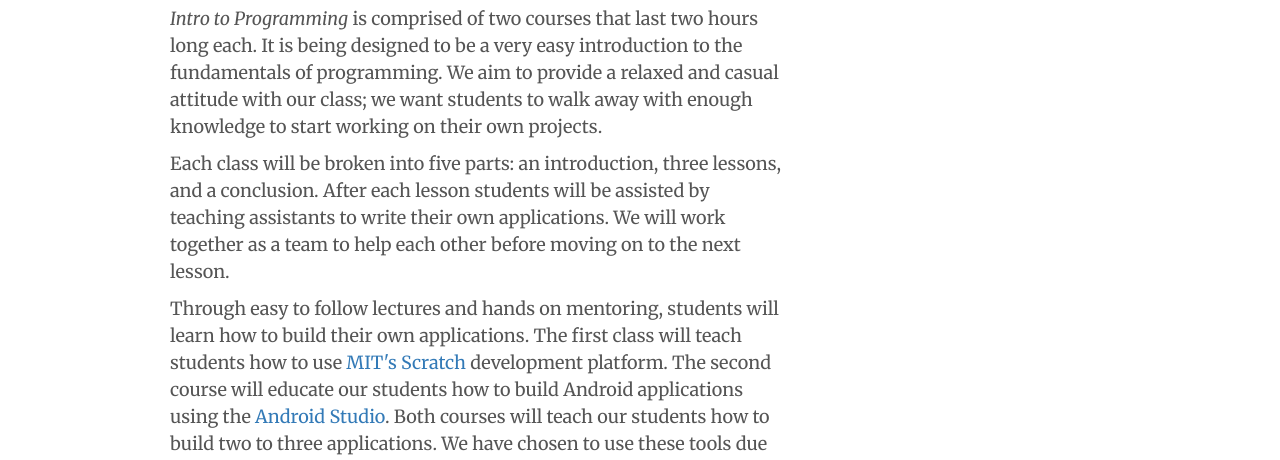
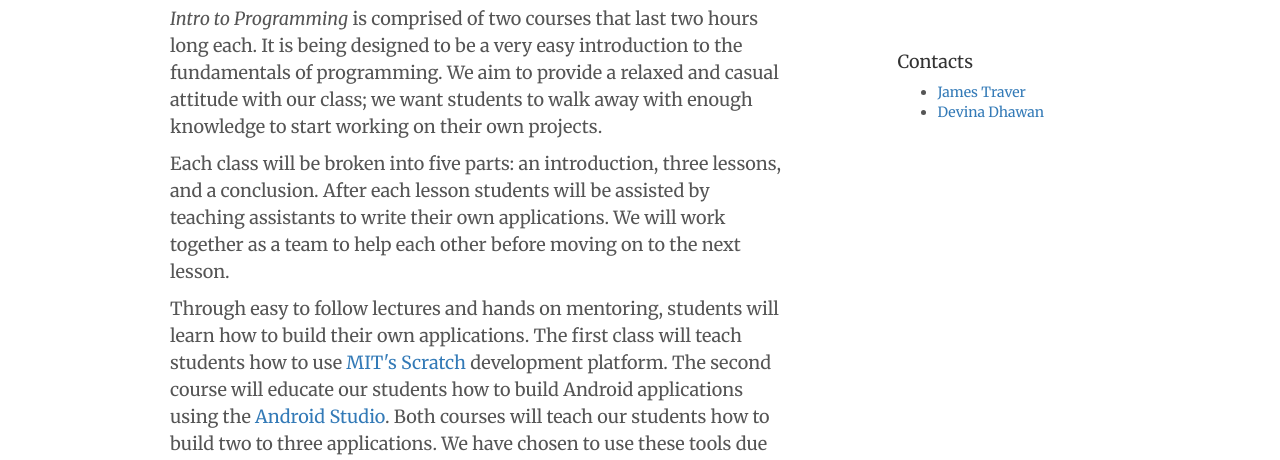
Before and after one commit to pie-coding/pie-coding.github.io, a website: page index.html in a window 1280 px wide. Shown: the part 332-792 px from the top of the page. Drawn offline with Linux system fonts and the light colour scheme; a web font is replaced by a local one.

Commit message:
added contacts

```diff
--- a/index.html
+++ b/index.html
@@ -142,6 +142,21 @@
                 </ul>
 
             </div>
+
+            <div class="sidebar-module">
+                <h4>Contacts</h4>
+
+                <ul>
+                    <li>
+                        <a href="mailto:james@codeforcoffee.org" target="_blank">James Traver</a>
+                    </li>
+                    <li>
+                        <a href="mailto:devinad@gmail.com" target="_blank">Devina Dhawan</a>
+                    </li>
+
+                </ul>
+
+            </div>
         </div><!-- /.blog-sidebar -->
 
     </div><!-- /.row -->
```
